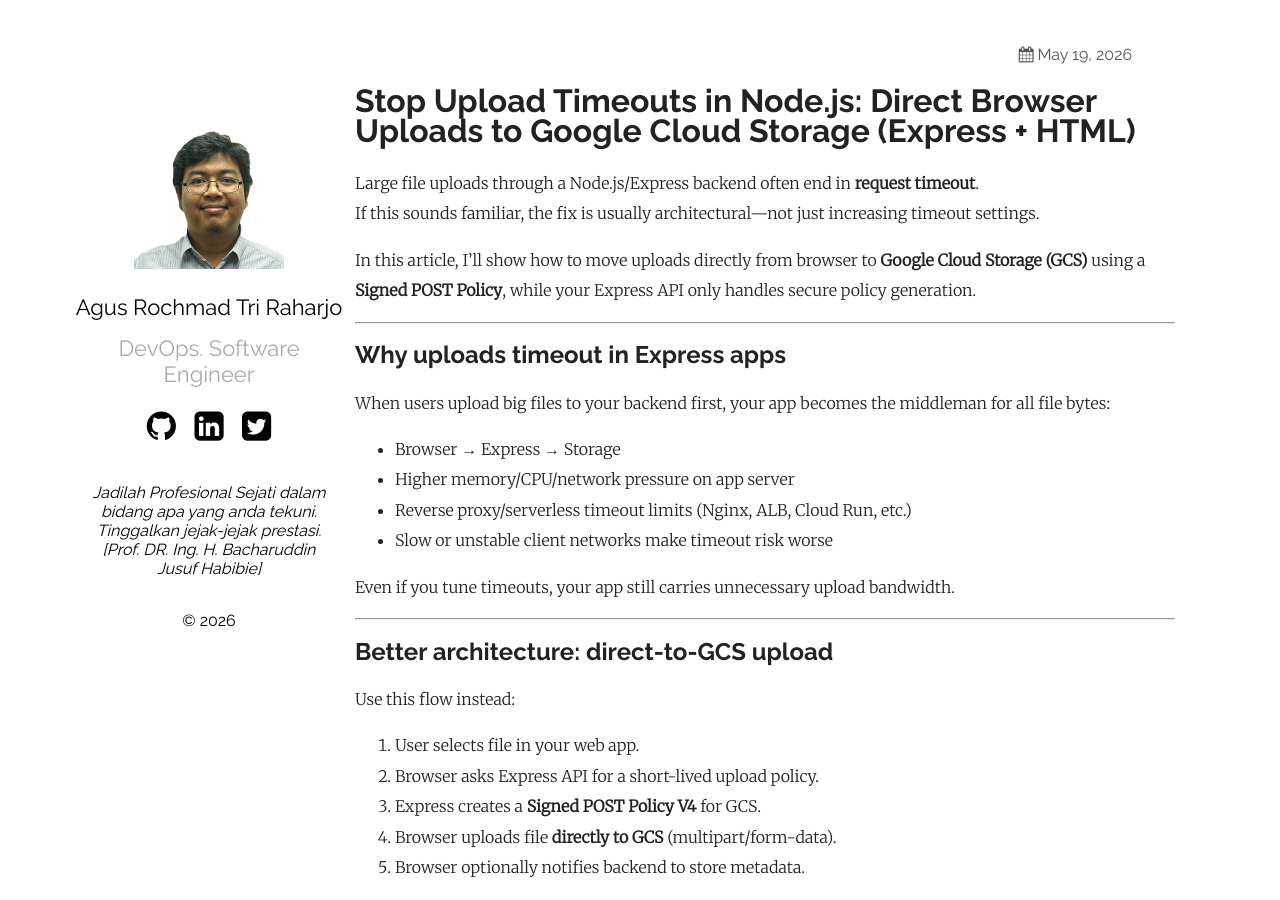
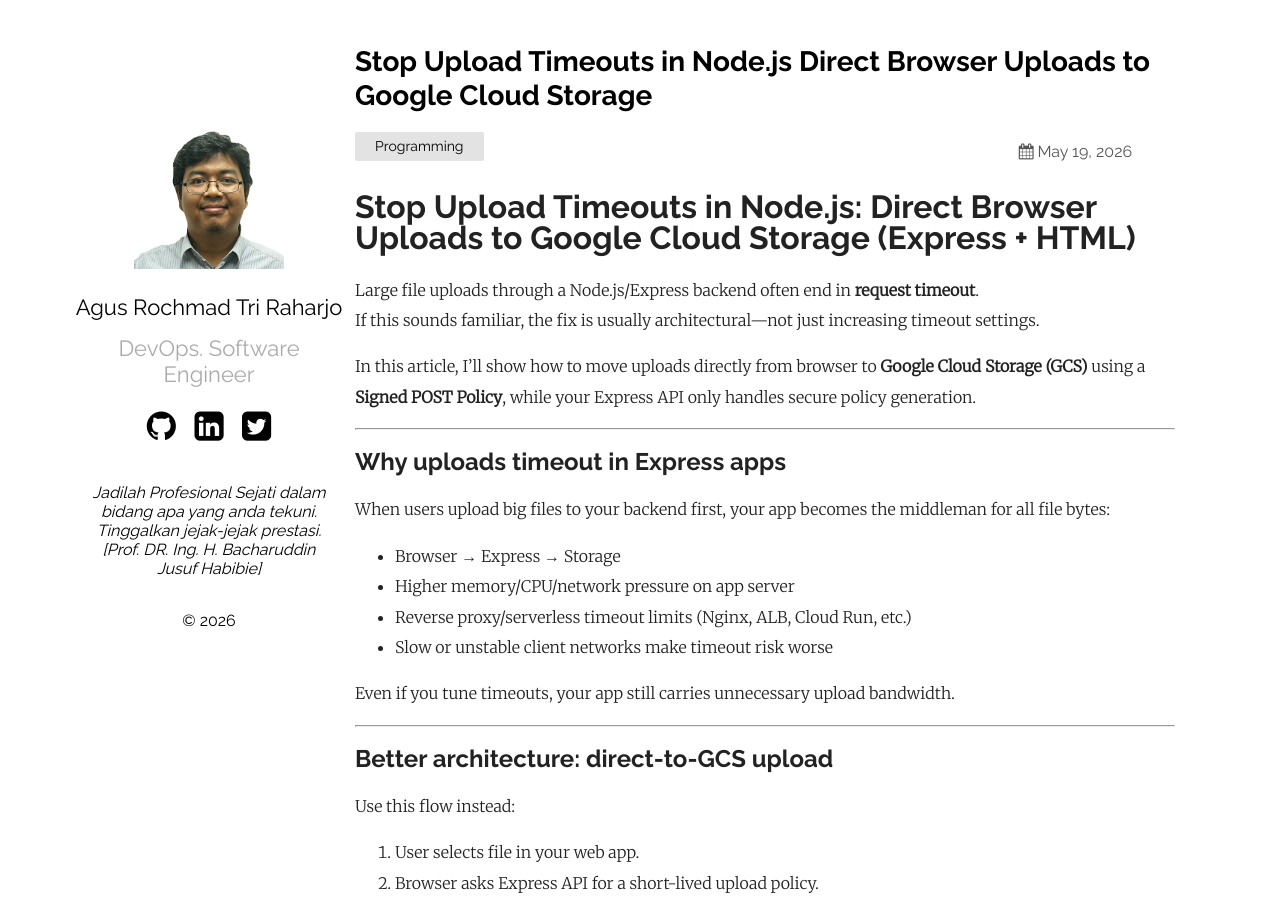
Before and after one commit to smallzero/smallzero.github.io, a Jekyll site: the page built from _posts/2026-05-19-stop-upload-timeouts-in-nodejs-direct-browser-upload-to-google-cloud-storage.md, in a window 1280 px wide and 900 px high. Built offline with Jekyll 4.4.1, drawn with Linux system fonts in a browser that asks for light colours; our own code applies the rules of GitHub Pages for plain Markdown files; part of the change alters nothing that is shown.

```diff
--- a/_posts/2026-05-19-nodejs-upload-gcp-storage.md
+++ b/_posts/2026-05-19-stop-upload-timeouts-in-nodejs-direct-browser-upload-to-google-cloud-storage.md
@@ -1,8 +1,8 @@
 ---
 layout: post
-title: Stop Upload Timeouts in Node.js: Direct Browser Uploads to Google Cloud Storage
+title: Stop Upload Timeouts in Node.js Direct Browser Uploads to Google Cloud Storage
 categories: Programming
-excerpt: Large file uploads through a Node.js Express backend often end in request timeout. If this sounds familiar, the fix is usually architectural—not just increasing timeout settings. In this article, I’ll show how to move uploads directly from browser to Google Cloud Storage (GCS) using a Signed POST Policy, while your Express API only handles secure policy generation.
+excerpt: Large file uploads through a Node.js Express backend often end in request timeout. If this sounds familiar, the fix is usually architectural—not just increasing timeout settings.
 ---
 
 # Stop Upload Timeouts in Node.js: Direct Browser Uploads to Google Cloud Storage (Express + HTML)
```
